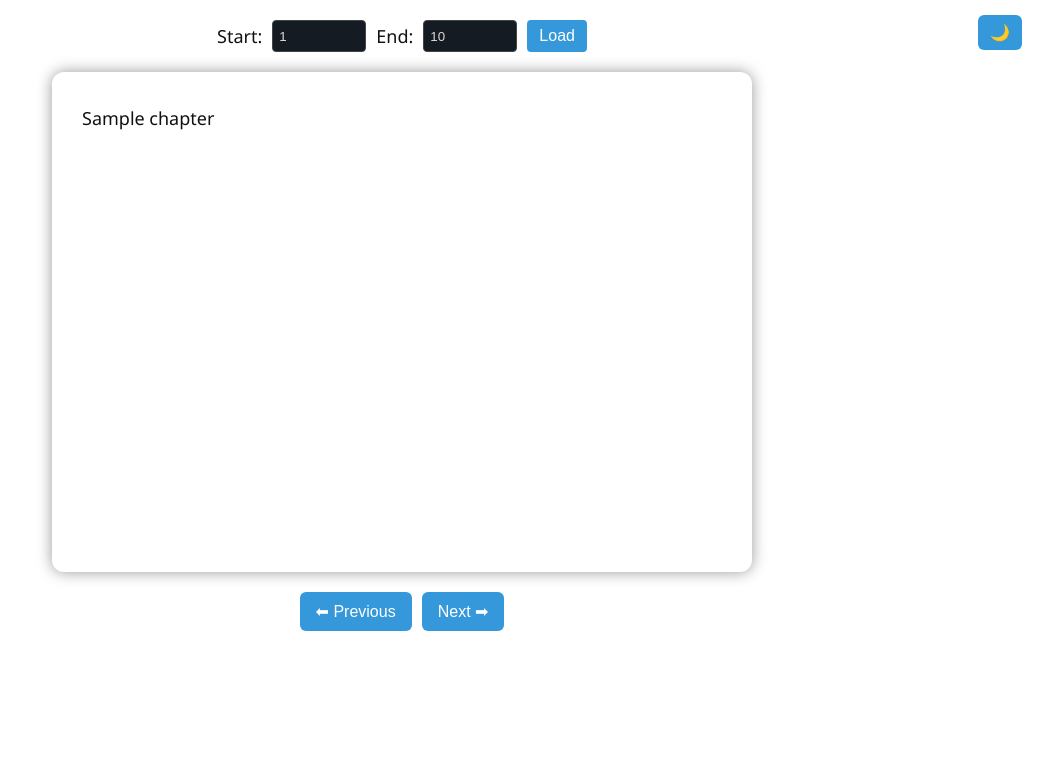
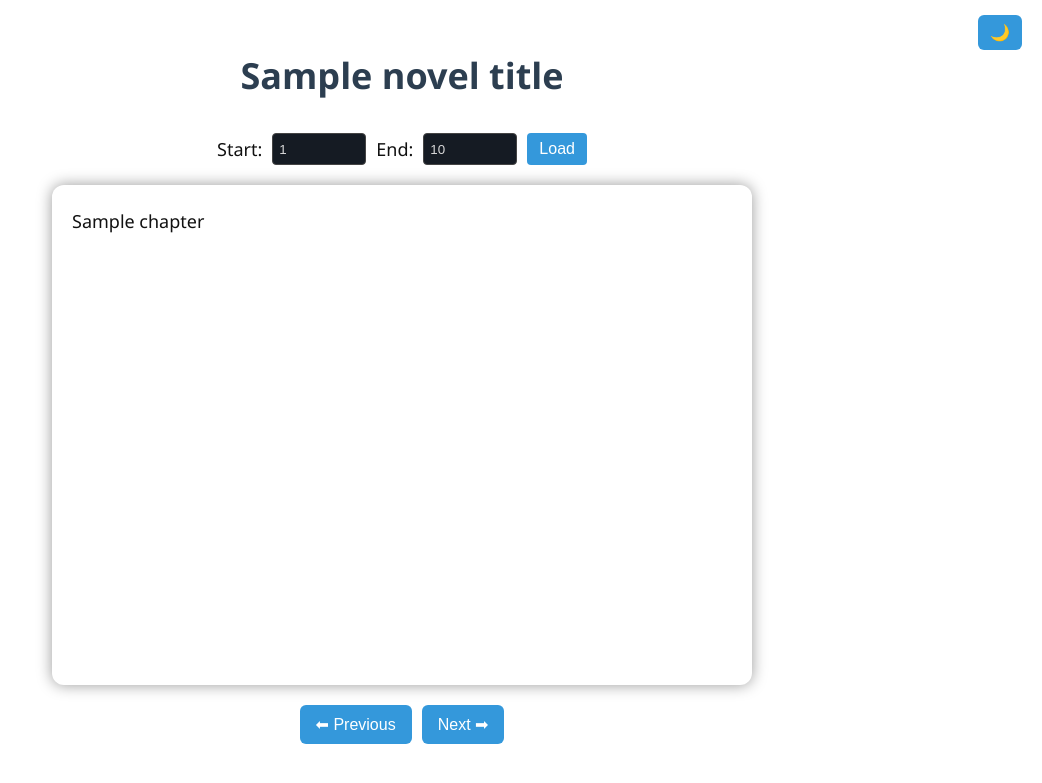
Before and after one commit to Abhishekkaddipudi/Web_Scracper_text, a Flask app: template templates/index.html in a window 1280 px wide. Shown: the top 783 px of the page, without its empty margins (238-1280 px from the left). Run offline with Flask 3, Linux system fonts and the light colour scheme; the template is opened without the code that fills it: most values are stand-ins (such as "Sample title", 1, 10 or a date in 2020).

Commit message:
novel_title

```diff
--- a/app.py
+++ b/app.py
@@ -24,6 +24,7 @@ def extract_chapter(start, end):
                 continue
 
             soup = BeautifulSoup(response.content, "html.parser")
+            novel_title = soup.find("a", class_="novel-title").text
 
             # Accept h2, h3, or h4 as title
             chapter_heading = soup.find(["h2", "h3", "h4"])
@@ -60,7 +61,7 @@ def extract_chapter(start, end):
                 f"<h2>Chapter {i}</h2><p>Error loading chapter: {str(e)}</p>"
             )
 
-    return chapters
+    return novel_title, chapters
 
 
 @app.route("/", methods=["GET", "POST"])
@@ -69,9 +70,9 @@ def index():
     if request.method == "POST":
         start = int(request.form.get("start", 1))
         end = int(request.form.get("end", start))
-        chapters = extract_chapter(start=start, end=end)
+        novel_title, chapters = extract_chapter(start=start, end=end)
 
-    return render_template("index.html", chapters=chapters)
+    return render_template("index.html", novel_title=novel_title, chapters=chapters)
 
 
 if __name__ == "__main__":
--- a/templates/index.html
+++ b/templates/index.html
@@ -76,7 +76,7 @@
       position: absolute;
       width: 100%;
       height: 100%;
-      padding: 30px;
+      padding: 20px;
       box-sizing: border-box;
       overflow-y: auto;          /* <--- allow vertical scroll */
       -webkit-overflow-scrolling: touch;
@@ -124,7 +124,7 @@
   </style>
 </head>
 <body>
-
+<h1>{{novel_title}}</h1>
 
   <!-- Theme Toggle Button -->
   <button id="theme-toggle">🌙</button>
```
